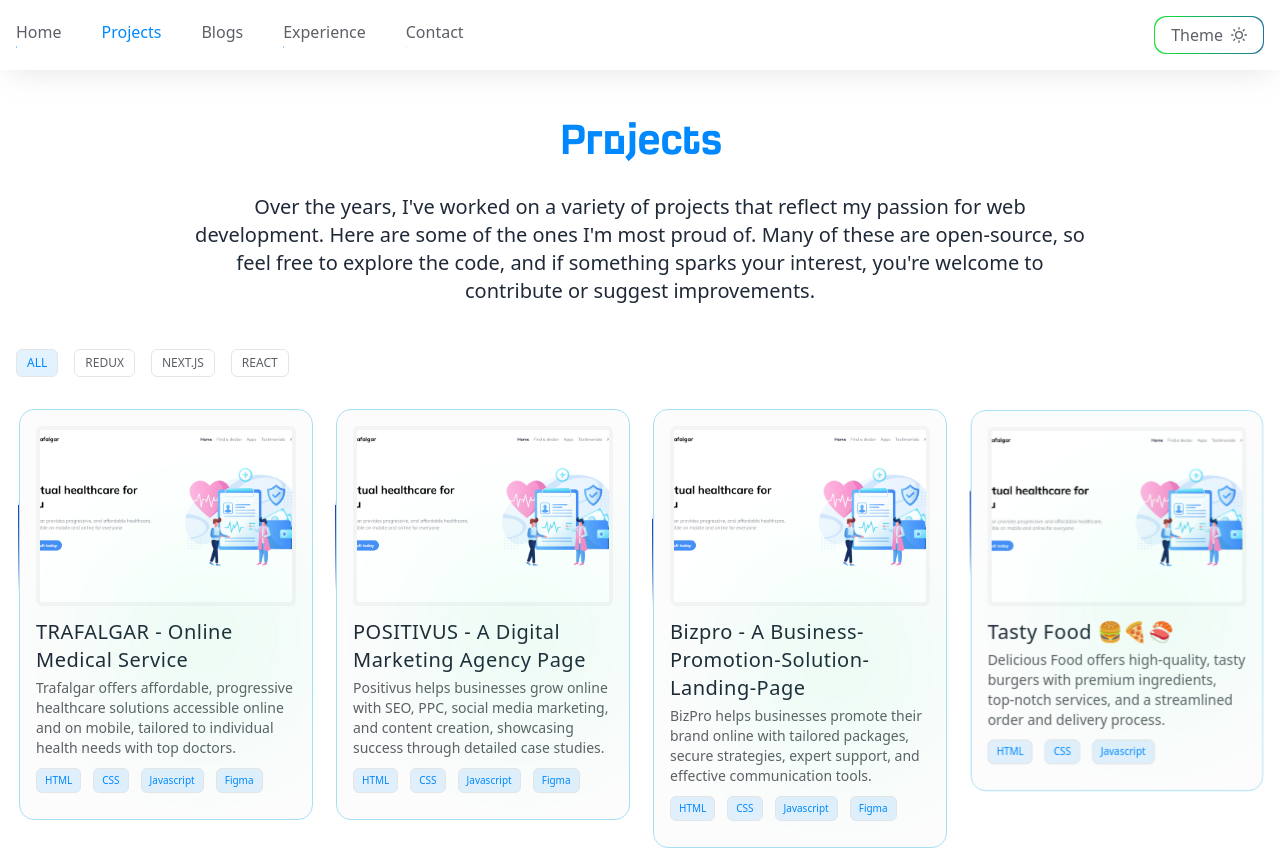
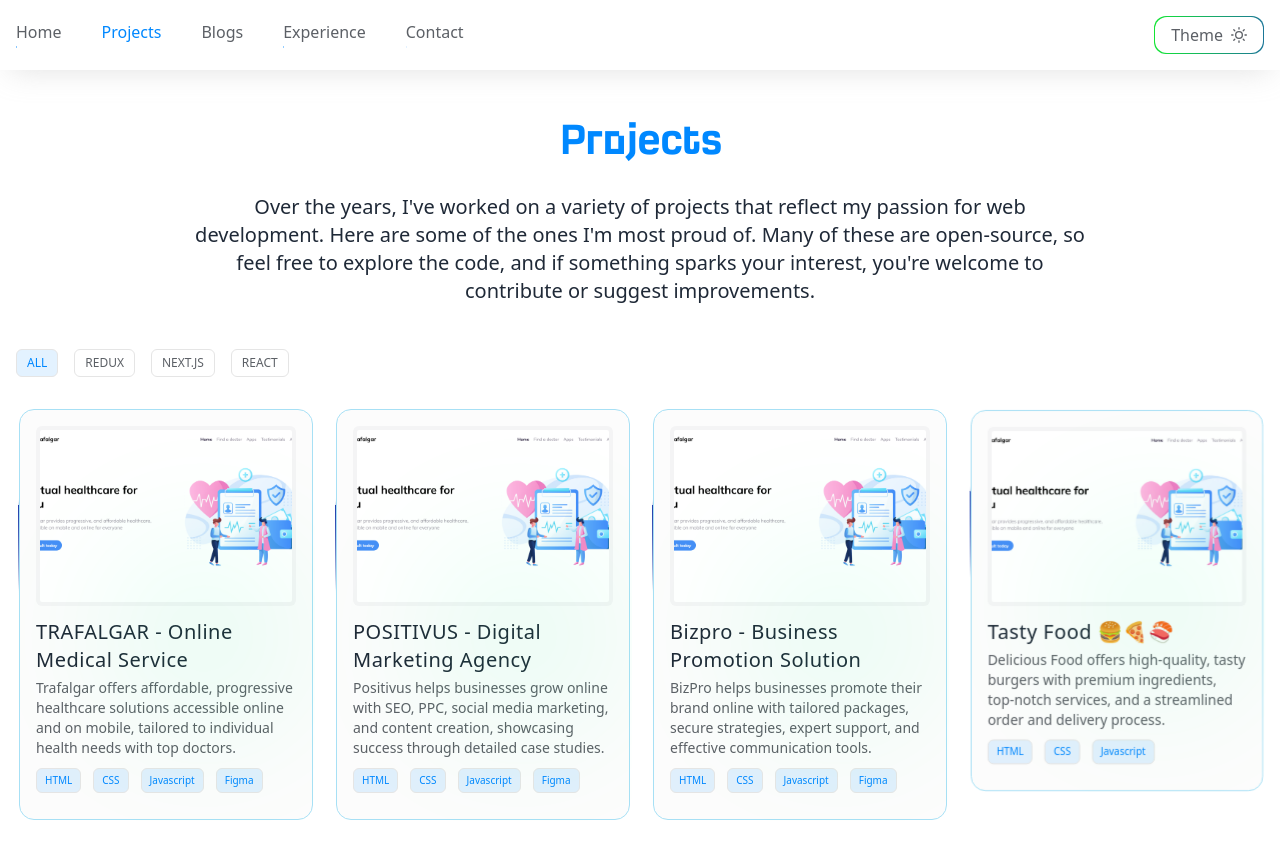
Before and after one commit to md-rejoyan-islam/rejoyan-portfolio, a Next.js app: page /projects in a window 1280 px wide. Shown: the top 850 px of the page. Built offline with nearby package versions, Linux system fonts and the light colour scheme.

Commit message:
update project

```diff
--- a/data/projects.js
+++ b/data/projects.js
@@ -27,7 +27,7 @@ export const projects = [
     ],
   },
   {
-    name: "POSITIVUS - A Digital Marketing Agency Page",
+    name: "POSITIVUS - Digital Marketing Agency",
     description:
       "Positivus helps businesses grow online with SEO, PPC, social media marketing, and content creation, showcasing success through detailed case studies.",
     techStack: ["HTML", "CSS", "Javascript", "Figma"],
@@ -51,7 +51,7 @@ export const projects = [
     ],
   },
   {
-    name: "Bizpro - A Business-Promotion-Solution-Landing-Page",
+    name: "Bizpro - Business Promotion Solution",
     description:
       "BizPro helps businesses promote their brand online with tailored packages, secure strategies, expert support, and effective communication tools.",
     techStack: ["HTML", "CSS", "Javascript", "Figma"],
```
